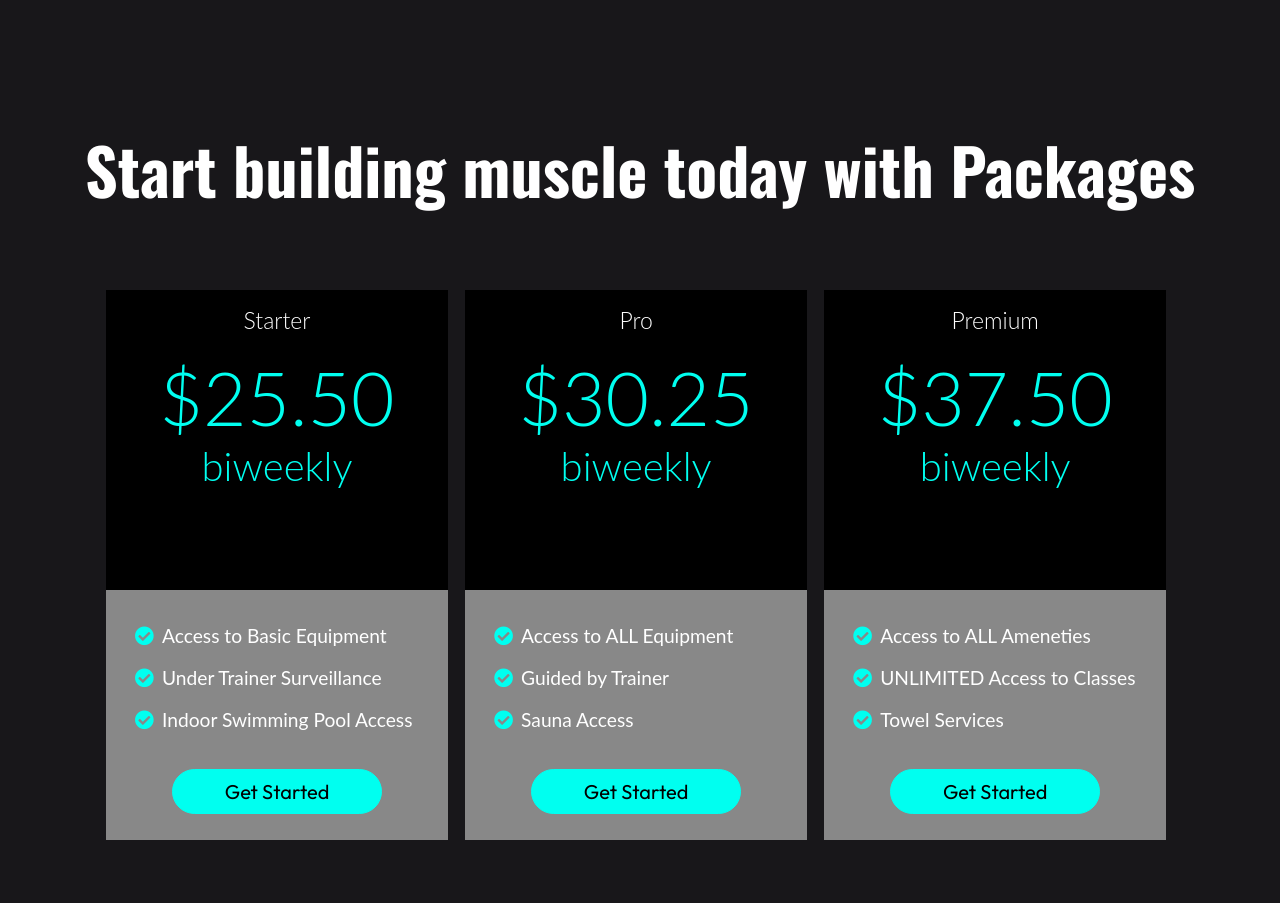
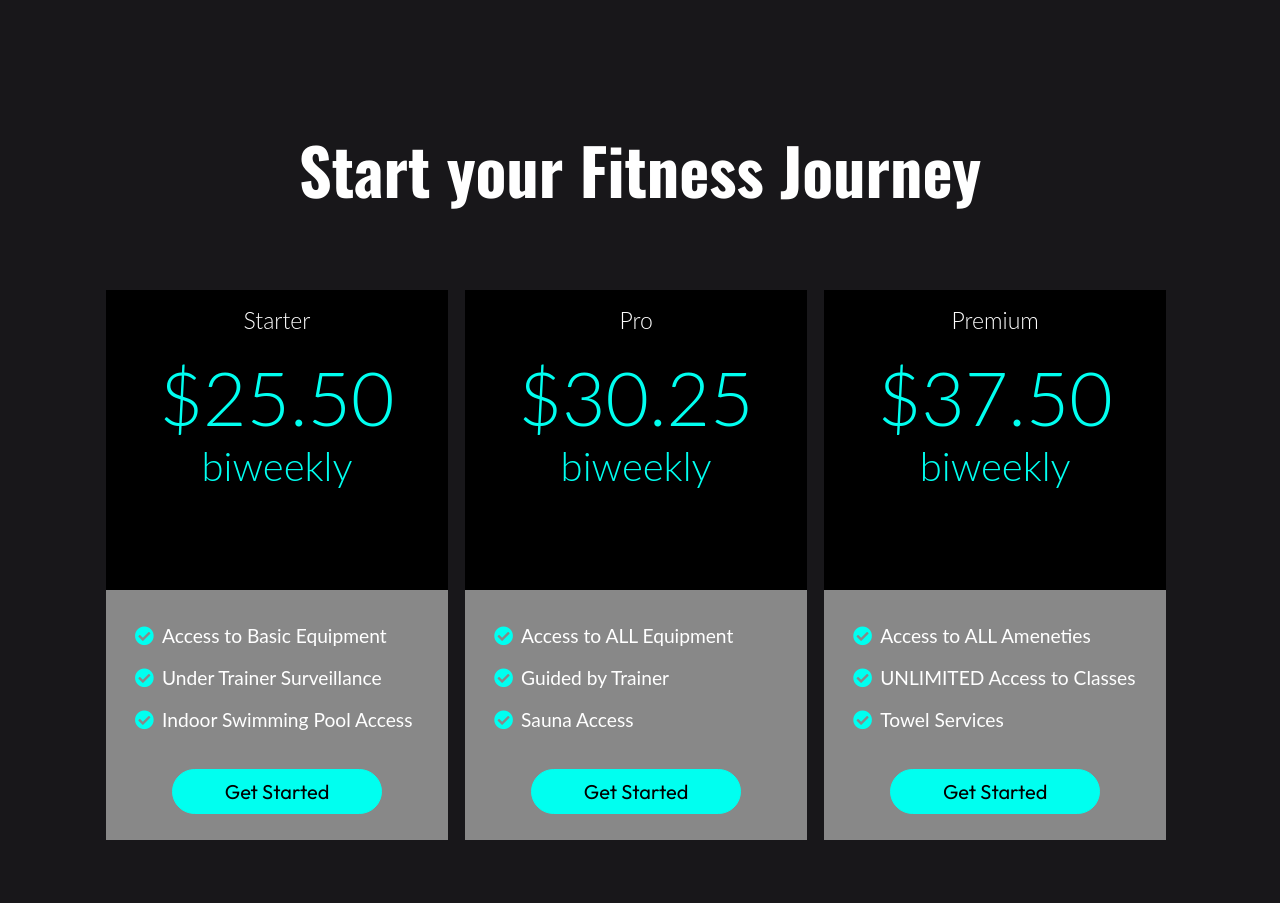
Before and after one commit to brevinbaskaran/Trimi-v3, a React (Create React App) app: page / in a window 1280 px wide. Shown: the part 1213-2116 px from the top of the page. Built offline with nearby package versions, Linux system fonts and the light colour scheme; a web font is replaced by a local one.

Commit message:
Changed slogan for Membership

```diff
--- a/src/components/Membership.js
+++ b/src/components/Membership.js
@@ -29,7 +29,7 @@ export default function Membership() {
 
     <div id="membership" className="membership">
       <div className="membership--container">
-        <h1>Start building muscle today with Packages</h1>
+        <h1>Start your Fitness Journey</h1>
 
         <div
           className="membership--wrap"
```
